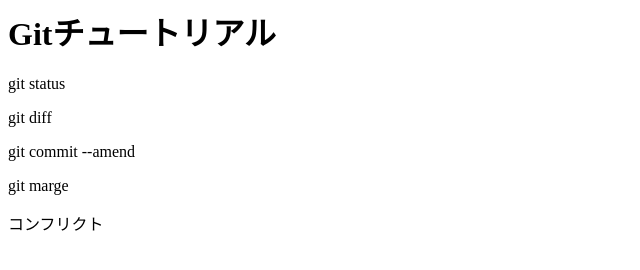
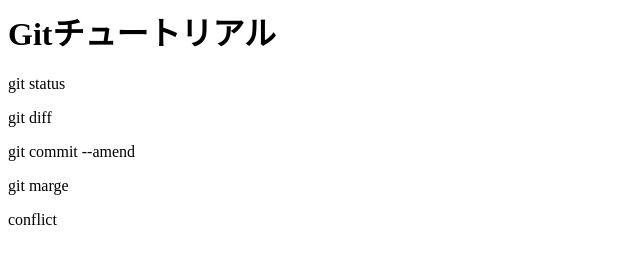
Before and after one commit to rinaobata/git_tutorial, a plain HTML site: page index.html in a window 1280 px wide. Shown: the full height of the page, 0-640 px from the left. Drawn offline with Linux system fonts and the light colour scheme.

Commit message:
Merge branch 'feature'
コンフリクトの解決

```diff
--- a/index.html
+++ b/index.html
@@ -3,4 +3,4 @@
 <p>git diff</p>
 <p>git commit --amend</p>
 <p>git marge</p>
-<p>コンフリクト</p>
+<p>conflict</p>
```
